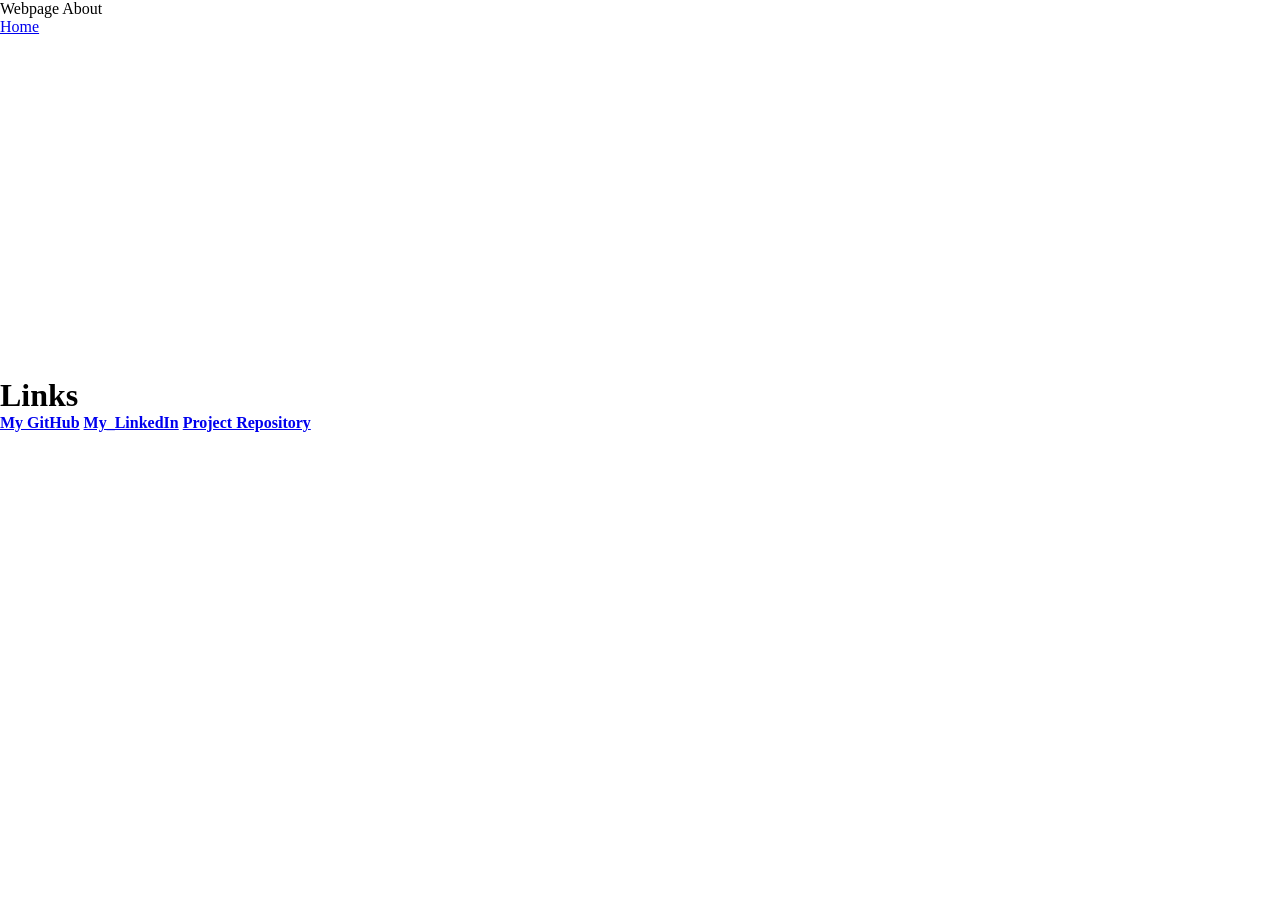
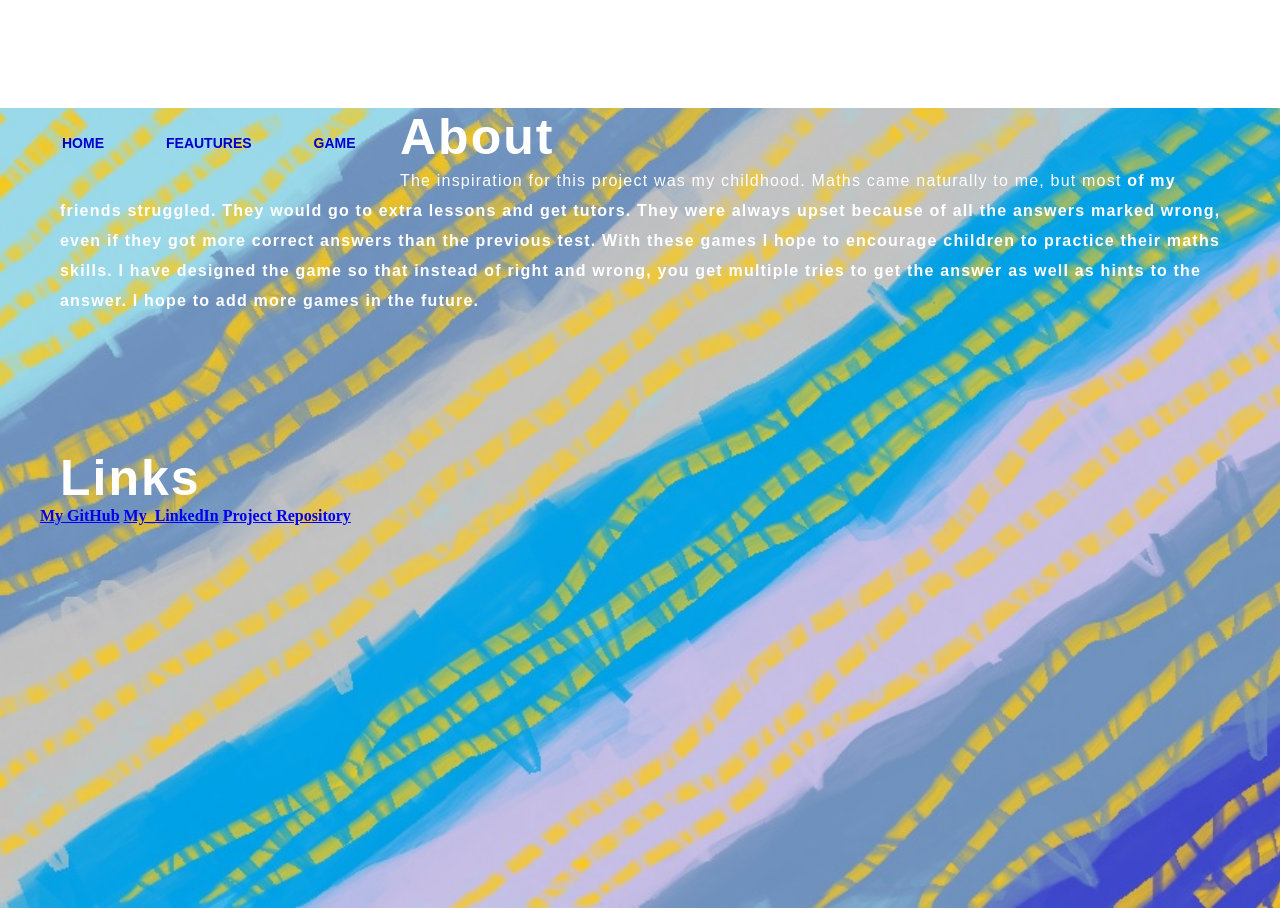
Before and after one commit to britfitzm/britfitzm.github.io, a plain HTML site: page about.html in a window 1280 px wide. Before the commit the page ends 800 px from the top, so only its background shows below. Drawn offline with Linux system fonts and the light colour scheme.

Commit message:
new test

```diff
--- a/about.html
+++ b/about.html
@@ -2,15 +2,18 @@
 
 <head>
 	<title>Webpage About</title>
-	<link rel="stylesheet" type="text/css" href="./style.css">
+	<link rel="stylesheet"  href="style.css">
 </head>
 
 <body>
-	<div id="title">Webpage About</div>
-
-	<div id="navbar">
-		<a href="./index.html">Home</a>
-	</div>
+	<div class="main">
+		<div class="menu">
+			<ul>
+				<li><a href="./index.html">HOME</a></li>
+				<li><a href="./feautures.html">FEAUTURES</a></li>
+				<li><a href"#">GAME</a></li>
+			</ul>
+		</div>
 	<div class="content">
 		<h1>About</h1>
 		<p class="par">The inspiration for this project was my childhood. Maths came naturally to me, but most
@@ -20,12 +23,12 @@
 			<b> skills. I have designed the game so that instead of right and wrong, you get multiple tries
 			<b> to get the answer as well as hints to the answer. I hope to add more games in the future.</p>
 	</div>
-	<div class="links">
+	<div class="content">
 		<h1>Links</h1>
 			<a href="https://github.com/britfitzm">My GitHub</a>
 			<a href="https://www.linkedin.com/in/brittany-fitzmaurice-a58a6324b/">My_LinkedIn</a>
 			<a href="https://github.com/britfitzm/britfitzm.github.io">Project Repository</a>
 	</div>
+
 </body>
-
 </html>
```
Also changed, not shown: features.html (+10 -7 lines).
